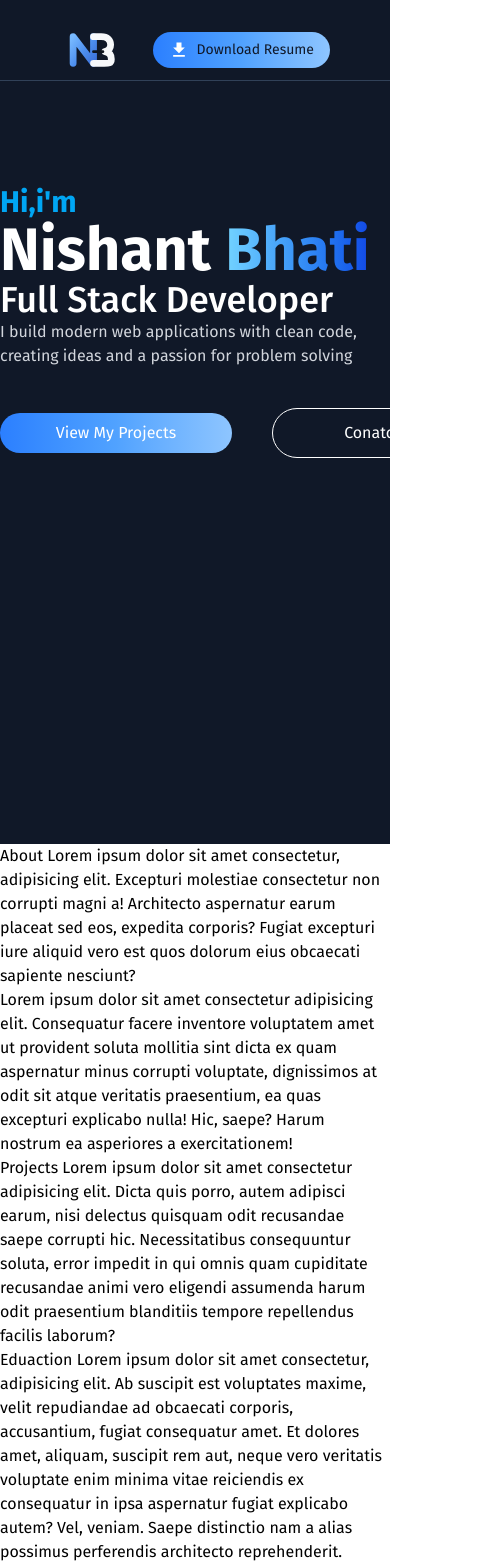
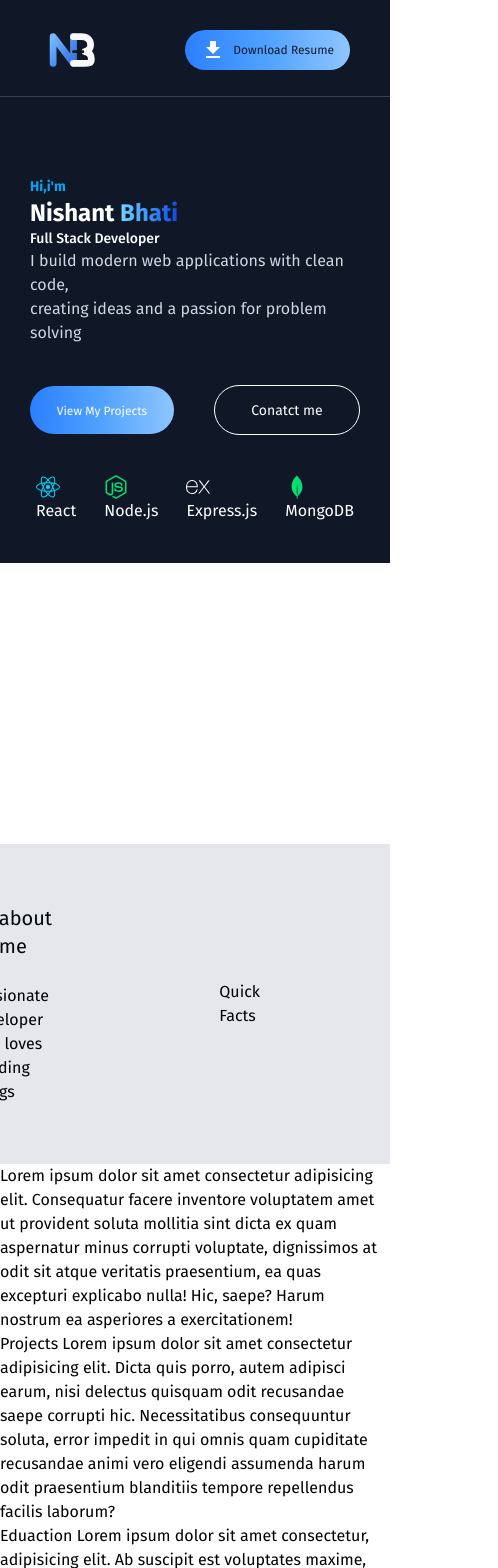
Before and after one commit to bhatinishant38/Portfolio, a React (Vite) app: page / in a window 390 px wide. Shown: the top 1568 px of the page, 498 px wide, since content can reach past the window. Built offline with nearby package versions, Linux system fonts and the light colour scheme; grey boxes are pictures that could not be loaded.

Commit message:
Refactor About, Home, and Projects components with enhanced layout and styling; add new icons and content

```diff
--- a/src/Components/About.jsx
+++ b/src/Components/About.jsx
@@ -2,11 +2,25 @@ import React from "react";
 
 const About = () => {
   return (
-    <div id="About">
-      About Lorem ipsum dolor sit amet consectetur, adipisicing elit. Excepturi
-      molestiae consectetur non corrupti magni a! Architecto aspernatur earum
-      placeat sed eos, expedita corporis? Fugiat excepturi iure aliquid vero est
-      quos dolorum eius obcaecati sapiente nesciunt?
+    <div className="h-80 flex gap-40 items-center justify-center bg-gray-200" id="About">
+      <div>
+
+        <div className="flex items-center gap-3">
+          <div className="w-6 sm:w-10">
+            <hr className="h-1 border-0 my-4 sm:my-8 bg-linear-to-r from-indigo-500 via-purple-500 to-pink-500  rounded-full" />
+          </div>
+          <div className="text-gray-950 text-xl">about me</div>
+        </div>
+
+       <div>
+           <div className="text-wrap">A passionate developer who loves building things</div>
+       </div>
+
+      </div>
+
+      <div>Quick Facts</div>
+
+      <div></div>
     </div>
   );
 };
--- a/src/Components/Home.jsx
+++ b/src/Components/Home.jsx
@@ -1,14 +1,17 @@
 import React, { useState } from "react";
 import { NavLink } from "react-router-dom";
 
-
 import { MdDownload } from "react-icons/md";
+import { FaReact } from "react-icons/fa";
+import { FaNodeJs } from "react-icons/fa";
+import { SiExpress } from "react-icons/si";
+import { SiMongodb } from "react-icons/si";
 
 const Home = () => {
   const [active, setActive] = useState("Home");
   return (
-    <div className="bg-gray-900 min-h-screen pt-5 " id="Header">
-      <nav className="flex items-center md:justify-around justify-between pr-15 pl-15 md:pr-0 md:pl-0">
+    <div className=" min-h-screen  " id="Home">
+      <nav className=" bg-gray-900 pt-5 pb-4 flex items-center md:justify-around justify-between  pr-10 pl-10 md:pr-0 md:pl-0">
         <a href="#Header">
           <img className="w-15 h-15" src="/logo-NB.svg" alt="" />
         </a>
@@ -59,35 +62,72 @@ const Home = () => {
           </a>
         </div>
         <div>
-          <button className="text-gray-900 text-sm md:text-lg flex items-center gap-2 pl-4 pr-4 p-2 rounded-3xl bg-linear-to-r from-blue-500 via-blue-400 to-blue-300  ">
+          <button className="text-gray-900 text-xs sm:text-sm md:text-lg flex items-center gap-2 pl-4 pr-4 p-2 rounded-3xl bg-linear-to-r from-blue-500 via-blue-400 to-blue-300  ">
             <span>
-              <MdDownload color="white" size={20} />{" "}
+              <MdDownload className="text-2xl  text-white" />{" "}
             </span>
             <span>Download Resume</span>
           </button>
         </div>
       </nav>
 
-     <hr class="border-slate-700" />
+      <hr class="border-slate-700" />
 
-      <div className="flex text-white items-center justify-around mt-20">
+      <div className="flex  bg-gray-900 text-white items-center md:justify-around justify-center  px-10 py-3 pt-20 pb-10 sm:pb-15">
         <div>
-          <div className="text-sky-500 text-3xl font-bold">Hi,i'm</div>
-          <div className="text-6xl font-bold">Nishant <span className="bg-linear-to-r from-sky-300 to-blue-700 bg-clip-text text-transparent ">Bhati</span></div>
-          <div className="text-4xl font-medium">Full Stack Developer</div>
-          <div className="text-gray-300">
+          <div className="text-sky-500 text-sm md:text-2xl sm:text-xl lg:text-3xl font-bold">Hi,i'm</div>
+          <div className="text-2xl sm:text-3xl md:text-5xl lg:text-6xl font-bold">
+            Nishant{" "}
+            <span className="bg-linear-to-r from-sky-300 to-blue-700 bg-clip-text text-transparent ">
+              Bhati
+            </span>
+          </div>
+          <div className="text-sm sm:text-xl md:text-2xl lg:text-4xl font-medium">Full Stack Developer</div>
+          <div className="text-gray-300 flex text-warp flex-1">
             {" "}
             I build modern web applications with clean code, <br /> creating
             ideas and a passion for problem solving
           </div>
-          <div className="mt-10 flex gap-10 items-center">
-            <a href="" className=" pl-4 pr-4 p-2 rounded-3xl bg-linear-to-r from-blue-500 via-blue-400 to-blue-300" >{" "}<button className="h-3 w-50">View My Projects  </button></a>
-            <a href="" className="p-3 border rounded-4xl">{" "}<button className="h-3 w-50">Conatct me</button>
+          <div className="mt-10 flex gap-10 items-center justify-center sm:justify-start">
+            <a
+              href=""
+              className=" p-3 sm:p-2 rounded-3xl bg-linear-to-r from-blue-500 via-blue-400 to-blue-300"
+            >
+              {" "}
+              <button className="h-3 w-30 text-xs md:w-30 sm:text-xs lg:w-40">View My Projects </button>
             </a>
+            <a href="" className="p-3 border rounded-4xl">
+              {" "}
+              <button className="h-3 w-30 text-sm md:w-30 lg:w-40">Conatct me</button>
+            </a>
+          </div>
+
+          <div className="flex pt-10  md:pt-10 sm:pb-20 justify-center  gap-7 sm:gap-5 md:gap-10">
+
+            <div className="block sm:flex items-center gap-3">
+              <span><FaReact className="text-2xl md:text-4xl lg:text-6xl text-cyan-400" /></span>
+              <span>React</span>
+            </div>
+
+            <div className="block sm:flex items-center gap-3">
+              <span><FaNodeJs className="text-2xl md:text-4xl lg:text-6xl text-green-400" /></span>
+              <span>Node.js</span>
+            </div>
+
+            <div className="block sm:flex items-center gap-3">
+              <span><SiExpress className="text-2xl md:text-4xl lg:text-6xl text-white" /></span>
+               <span>Express.js</span>
+            </div>
+
+            <div className="block sm:flex items-center gap-3 ">
+              <span><SiMongodb className="text-2xl md:text-4xl lg:text-6xl text-green-400" /></span>
+              <span>MongoDB</span>
+            </div>
+
           </div>
         </div>
 
-        <div>
+        <div className="hidden sm:block">
           <img
             className="w-80 h-80"
             src="https://cdn-imagine.vyro.ai/imagine-frontend/assets/images/ai-image-generator-hero-image.png"
--- a/src/Components/Projects.jsx
+++ b/src/Components/Projects.jsx
@@ -3,6 +3,7 @@ import React from "react";
 const Projects = () => {
   return (
     <div id="Projects">
+
       Projects Lorem ipsum dolor sit amet consectetur adipisicing elit. Dicta
       quis porro, autem adipisci earum, nisi delectus quisquam odit recusandae
       saepe corrupti hic. Necessitatibus consequuntur soluta, error impedit in
```
